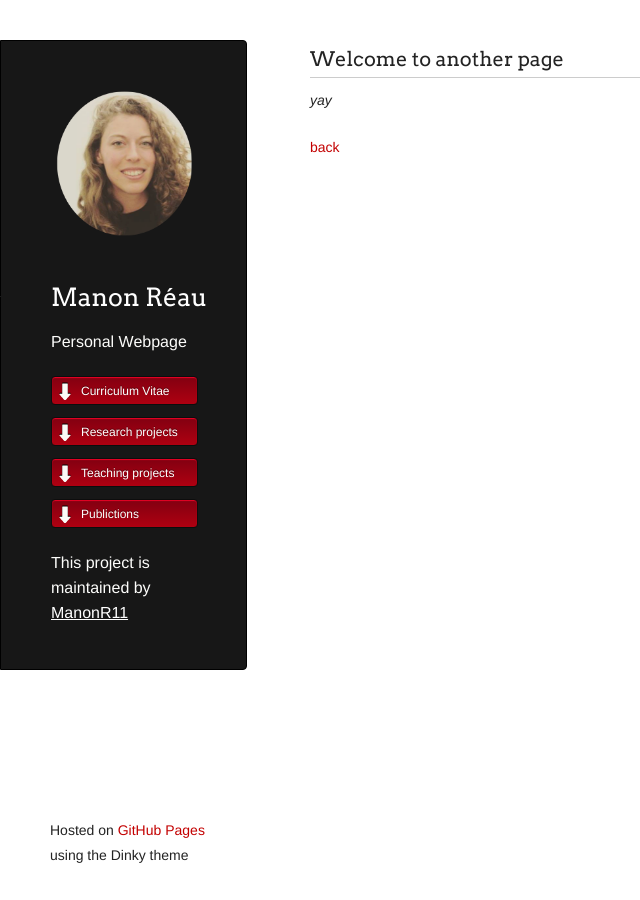
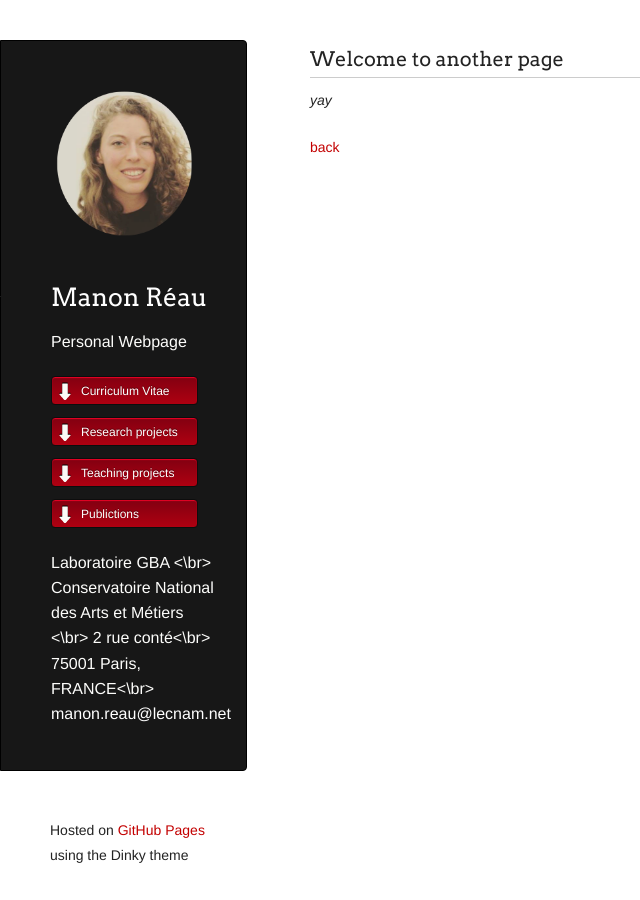
Before and after one commit to ManonR11/manonreau.github.io, a Jekyll site: the page built from another-page.md, in a window 1280 px wide. Shown: the whole page, without its empty margins (0-640 px from the left). Built offline with Jekyll 4.4.1, drawn with Linux system fonts in a browser that asks for light colours; our own code applies the rules of GitHub Pages for plain Markdown files.

Commit message:
Update default.html

```diff
--- a/_layouts/default.html
+++ b/_layouts/default.html
@@ -29,7 +29,11 @@
         </ul>
 
         {% if site.github.is_project_page %}
-          <p class="header">This project is maintained by <a class="header name" href="{{ site.github.owner_url }}">{{ site.github.owner_name }}</a></p>
+          <p class="header">Laboratoire GBA <\br>
+            Conservatoire National des Arts et Métiers <\br>
+            2 rue conté<\br>
+            75001 Paris, FRANCE<\br>
+            <a href="mailto:manon.reau@lecnam.net">manon.reau@lecnam.net</a></p>
         {% endif %}
 
         {% if site.github.is_user_page %}
```
